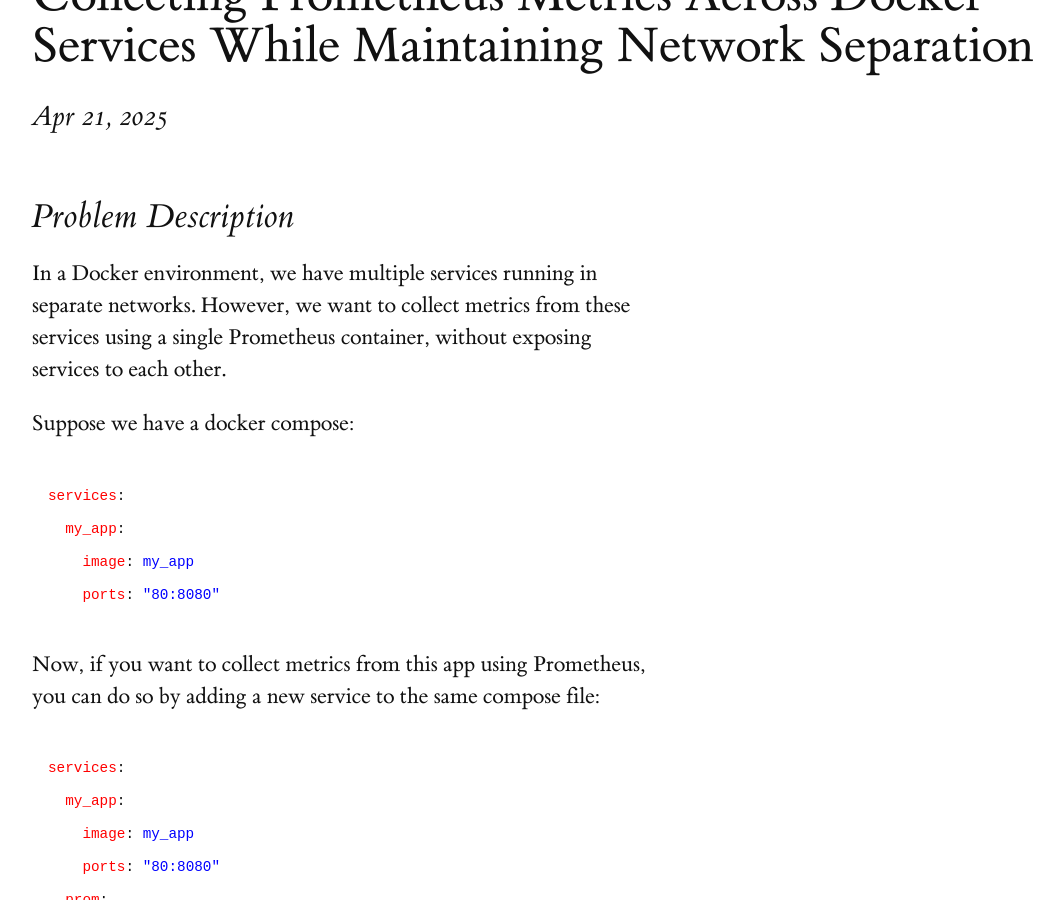
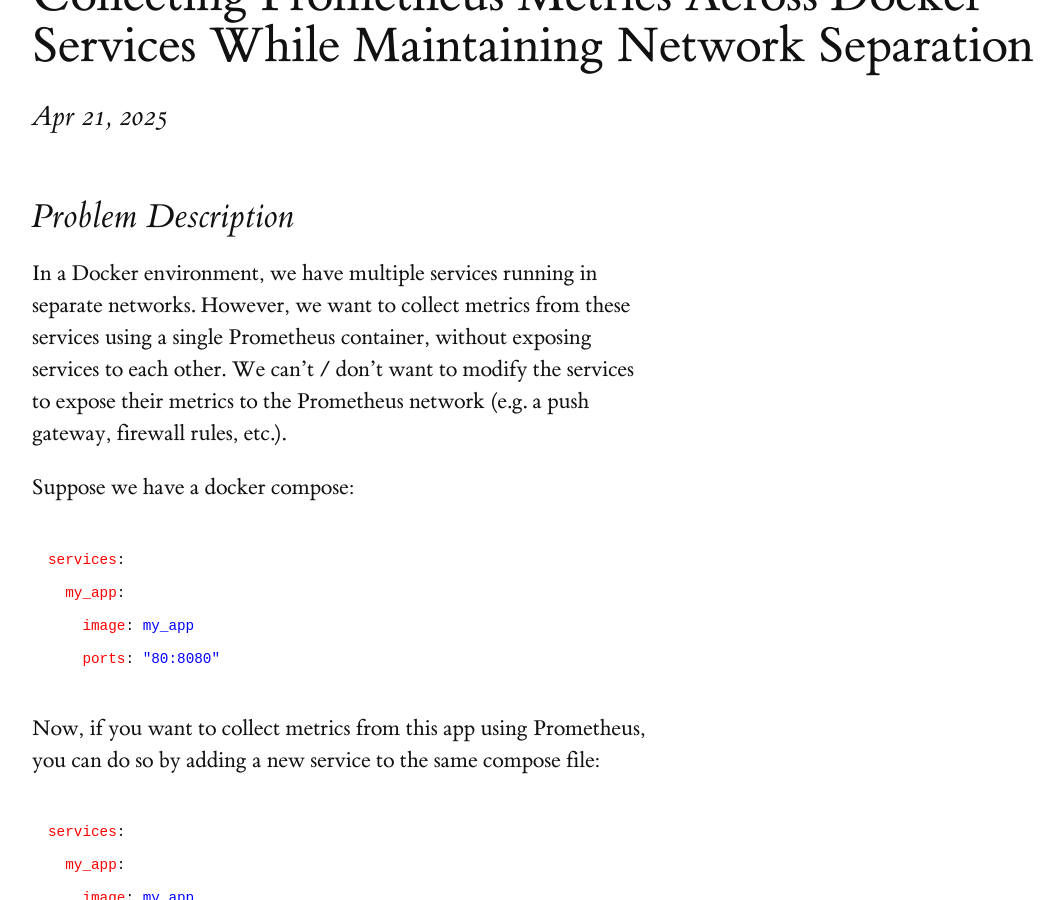
Before and after one commit to christopherdoyle/christopherdoyle.github.io, a Jekyll site: the page built from _posts/2025-04-21-collecting-prometheus-metrics.md, in a window 1280 px wide and 900 px high, scrolled down 363 px. Shown: the whole window, without its empty margins (128-1192 px from the left). Built offline with Jekyll 4.4.1, drawn with Linux system fonts in a browser that asks for light colours; our own code applies the rules of GitHub Pages for plain Markdown files.

Commit message:
Clarified problem statement

```diff
--- a/_posts/2025-04-21-collecting-prometheus-metrics.md
+++ b/_posts/2025-04-21-collecting-prometheus-metrics.md
@@ -7,6 +7,7 @@
 
 In a Docker environment, we have multiple services running in separate networks.
 However, we want to collect metrics from these services using a single Prometheus container, without exposing services to each other.
+We can't / don't want to modify the services to expose their metrics to the Prometheus network (e.g. a push gateway, firewall rules, etc.).
 
 Suppose we have a docker compose:
 
```
